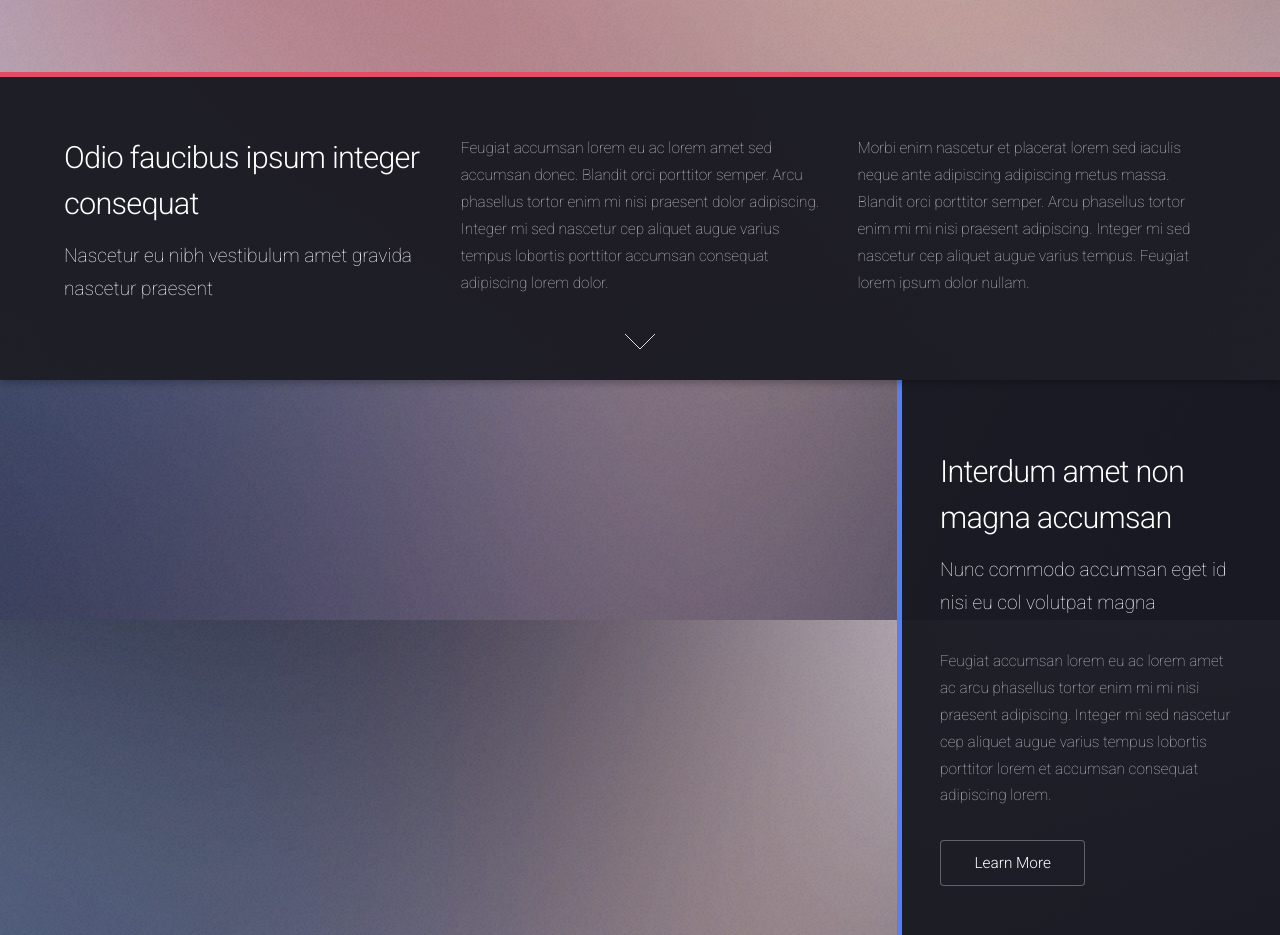
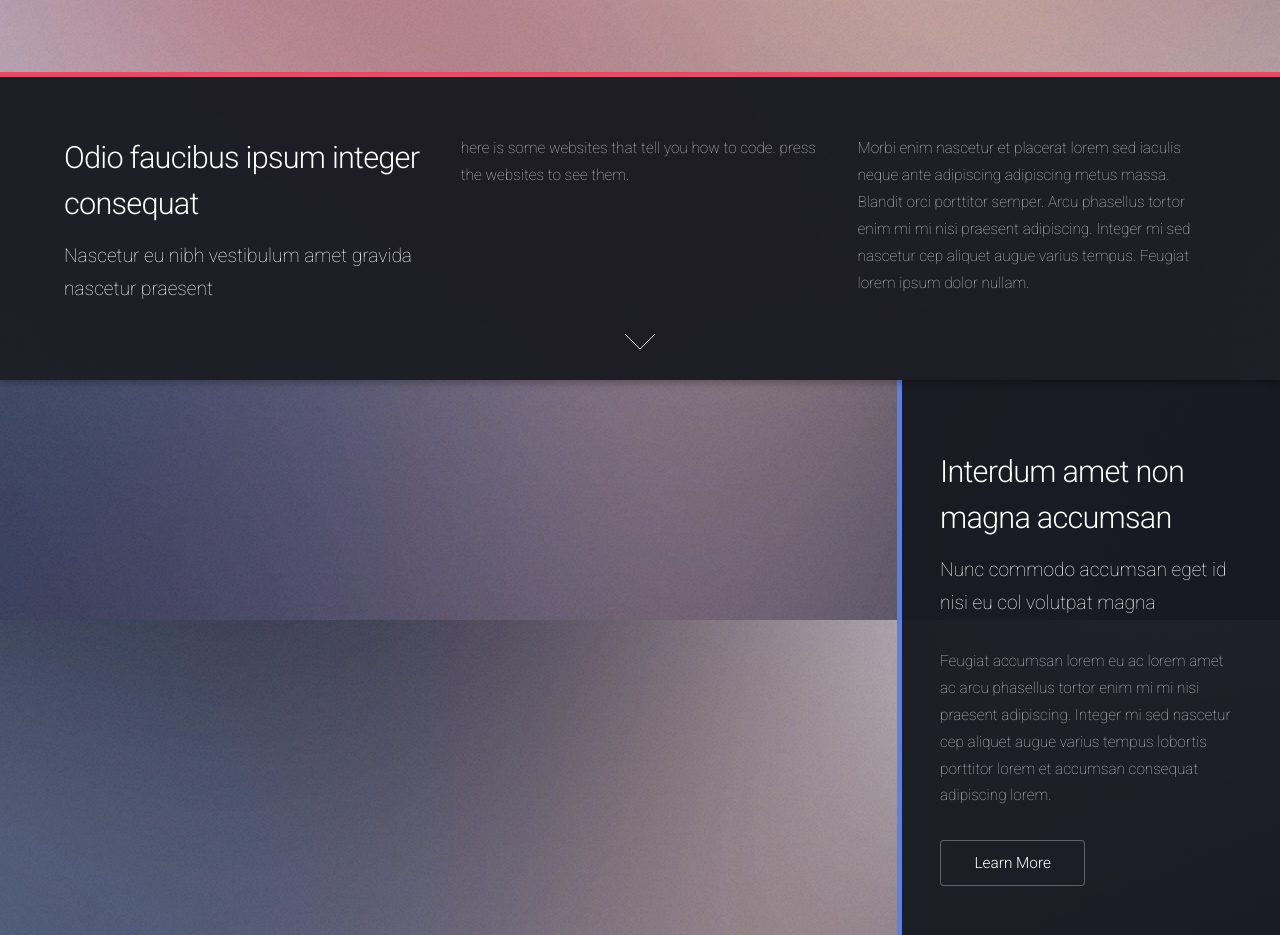
Before and after one commit to gilbertscott/gilbertscott.github.io, a plain HTML site: page index.html in a window 1280 px wide. Shown: the part 1220-2155 px from the top of the page. Drawn offline with Linux system fonts and the light colour scheme.

Commit message:
canged riting

```diff
--- a/index.html
+++ b/index.html
@@ -74,11 +74,8 @@
 									</header>
 								</div>
 								<div class="4u 12u$(medium)">
-									<p>Feugiat accumsan lorem eu ac lorem amet sed accumsan donec.
-									Blandit orci porttitor semper. Arcu phasellus tortor enim mi
-									nisi praesent dolor adipiscing. Integer mi sed nascetur cep aliquet
-									augue varius tempus lobortis porttitor accumsan consequat
-									adipiscing lorem dolor.</p>
+									<p>here is some websites that tell you how
+									to code. press the websites to see them.</p>
 								</div>
 								<div class="4u$ 12u$(medium)">
 									<p>Morbi enim nascetur et placerat lorem sed iaculis neque ante
```
